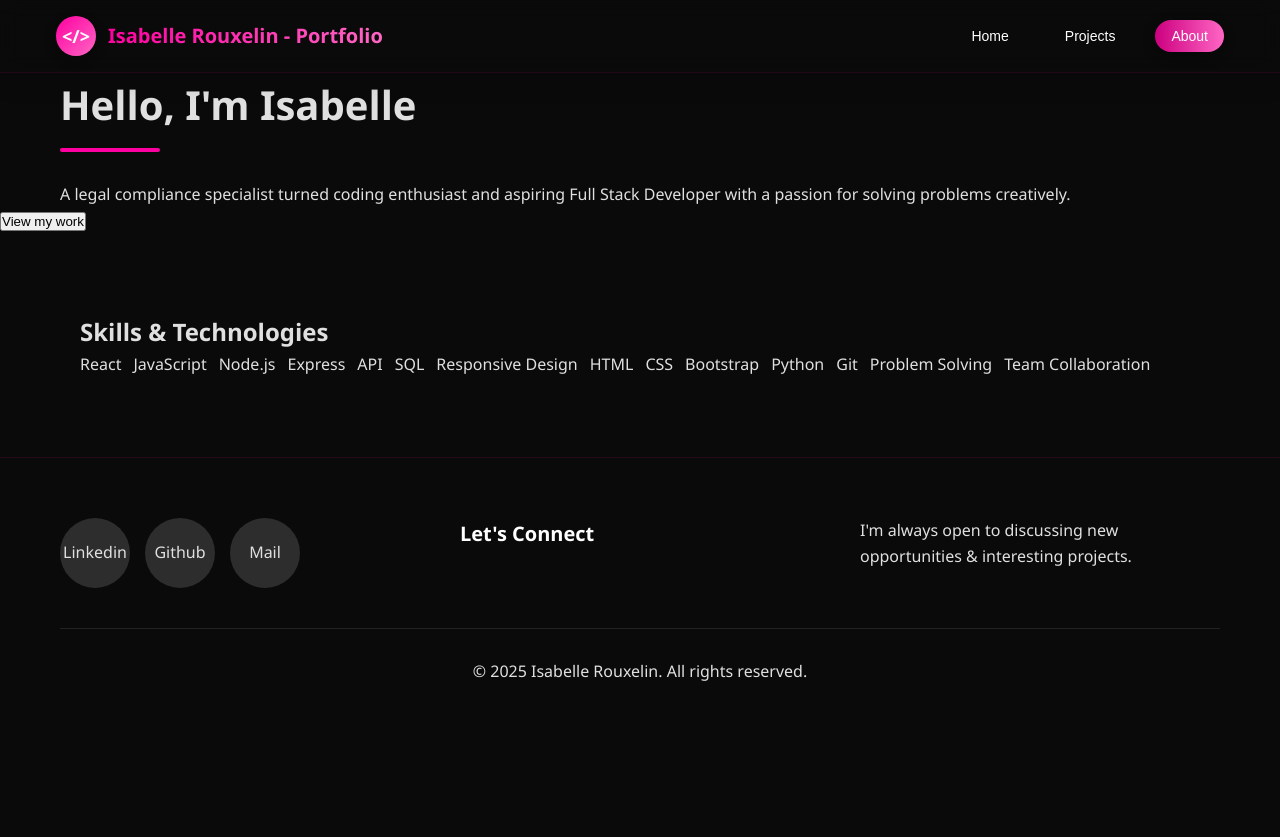
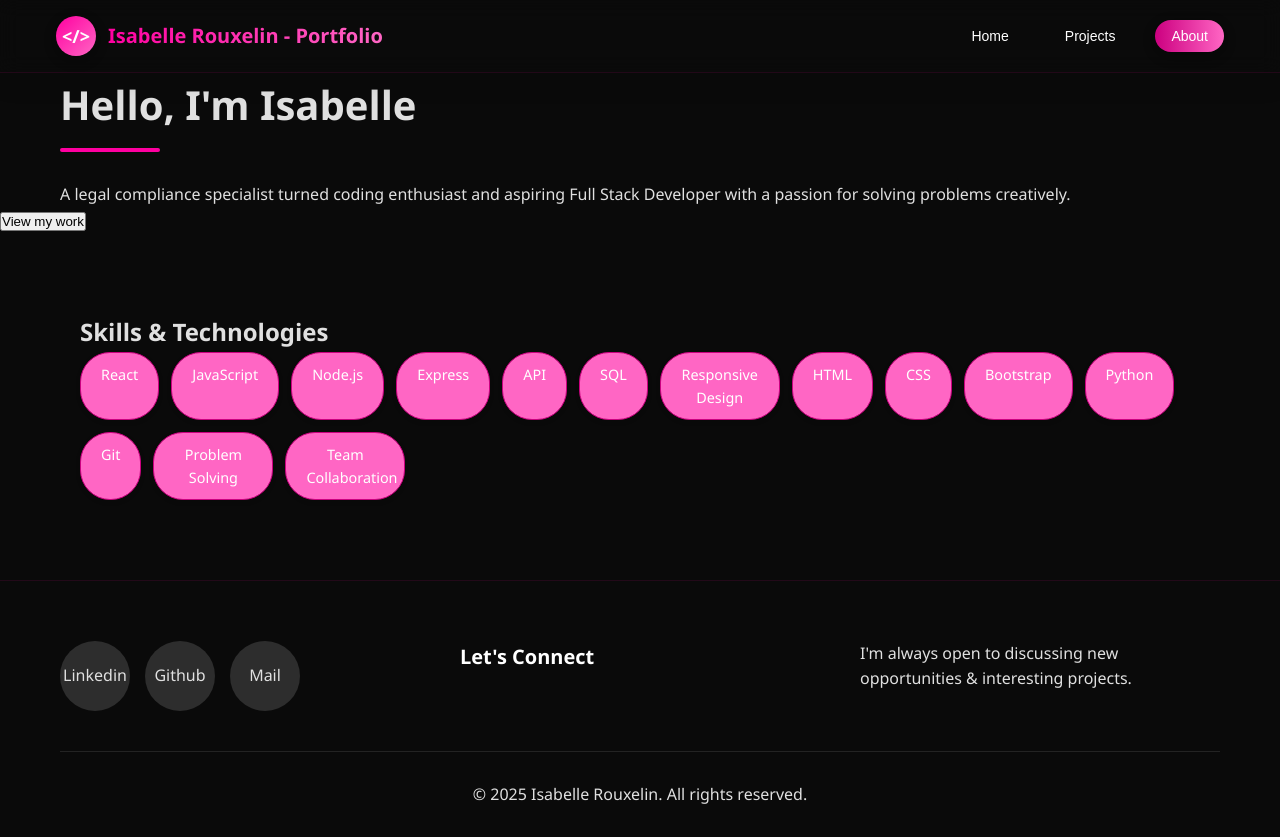
Before and after one commit to IsabelleRouxelin/my-react-app, a React (Vite) app: page / in a window 1280 px wide. Both pictures are taken after a click on the button "About". Before the commit the page ends 800 px from the top, so only its background shows below. Built offline with nearby package versions, Linux system fonts and the light colour scheme.

Commit message:
deleted navbar.jsx
updated: live link for todolist in projects.js, classname in aboutpage.jsx

```diff
--- a/src/data/projects.js
+++ b/src/data/projects.js
@@ -33,7 +33,7 @@ export const weeklyProjects = [
         tech: ["HTML", "CSS", "JavaScript"],
         image: "/images/todolist.png",
         github: "https://github.com/IsabelleRouxelin/Todo-List",
-        live: "isabellerouxelin.github.io/Todo-List/"
+        live: "https://npm runisabellerouxelin.github.io/Todo-List/"
     },
     {
         id: 5,
--- a/src/pages/AboutPage.jsx
+++ b/src/pages/AboutPage.jsx
@@ -19,7 +19,7 @@ const AboutPage = () => {
         <h2>Skills & Technologies</h2>
               <div className="skills-list">
               {skills.map((skill, index) => (
-                    <div key={index} className="skill=item">
+                    <div key={index} className="skill-item">
                         {skill}
                     </div>
                 ))}
```
Also changed, not shown: src/components/Navbar.jsx (deleted, +0 -11 lines).
